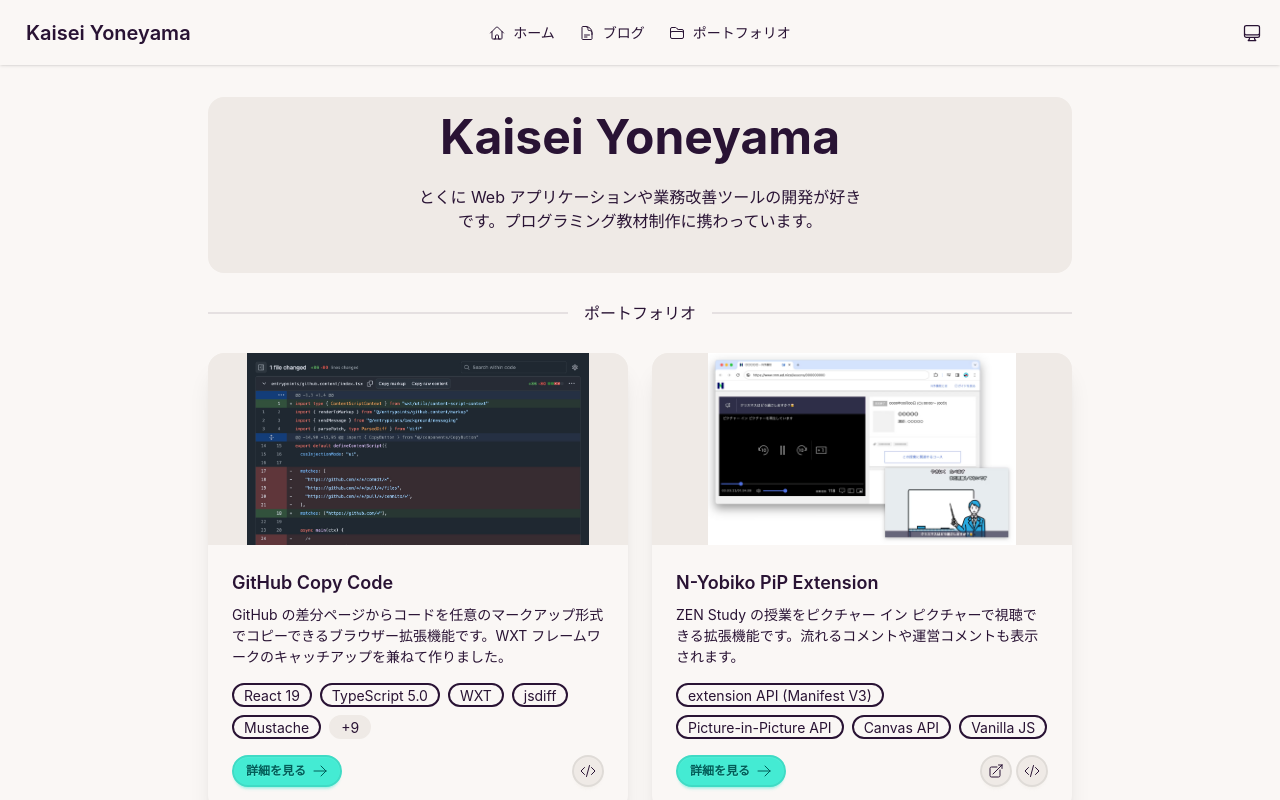
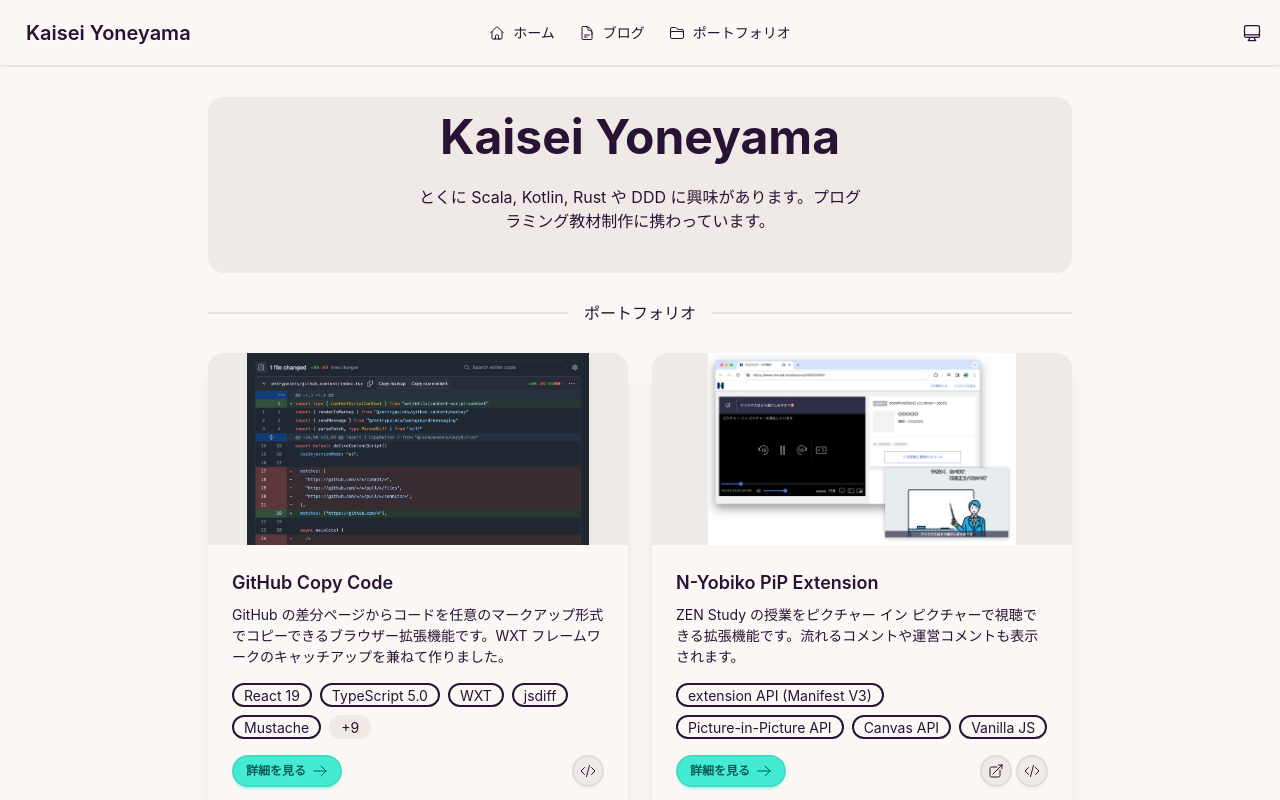
Before and after one commit to Kaisei-Yoneyama/Kaisei-Yoneyama.github.io, a Next.js app: page / in a window 1280 px wide. Shown: the top 800 px of the page. Built offline with nearby package versions, Linux system fonts and the light colour scheme.

Commit message:
Bio を更新

```diff
--- a/app/page.tsx
+++ b/app/page.tsx
@@ -11,8 +11,8 @@
           <div className="max-w-md">
             <h1 className="text-5xl font-bold">Kaisei Yoneyama</h1>
             <p className="py-6">
-              とくに Web
-              アプリケーションや業務改善ツールの開発が好きです。プログラミング教材制作に携わっています。
+              とくに Scala, Kotlin, Rust や DDD
+              に興味があります。プログラミング教材制作に携わっています。
             </p>
           </div>
         </div>
```
